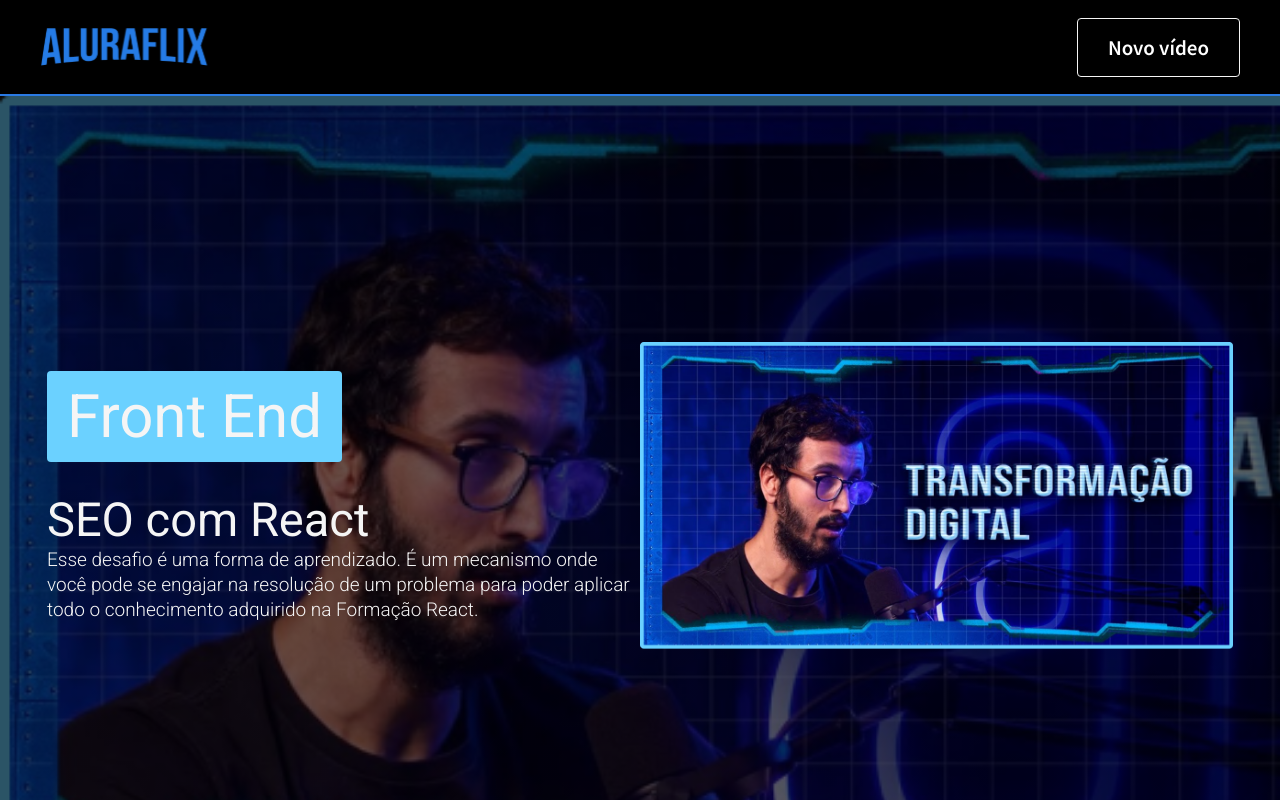
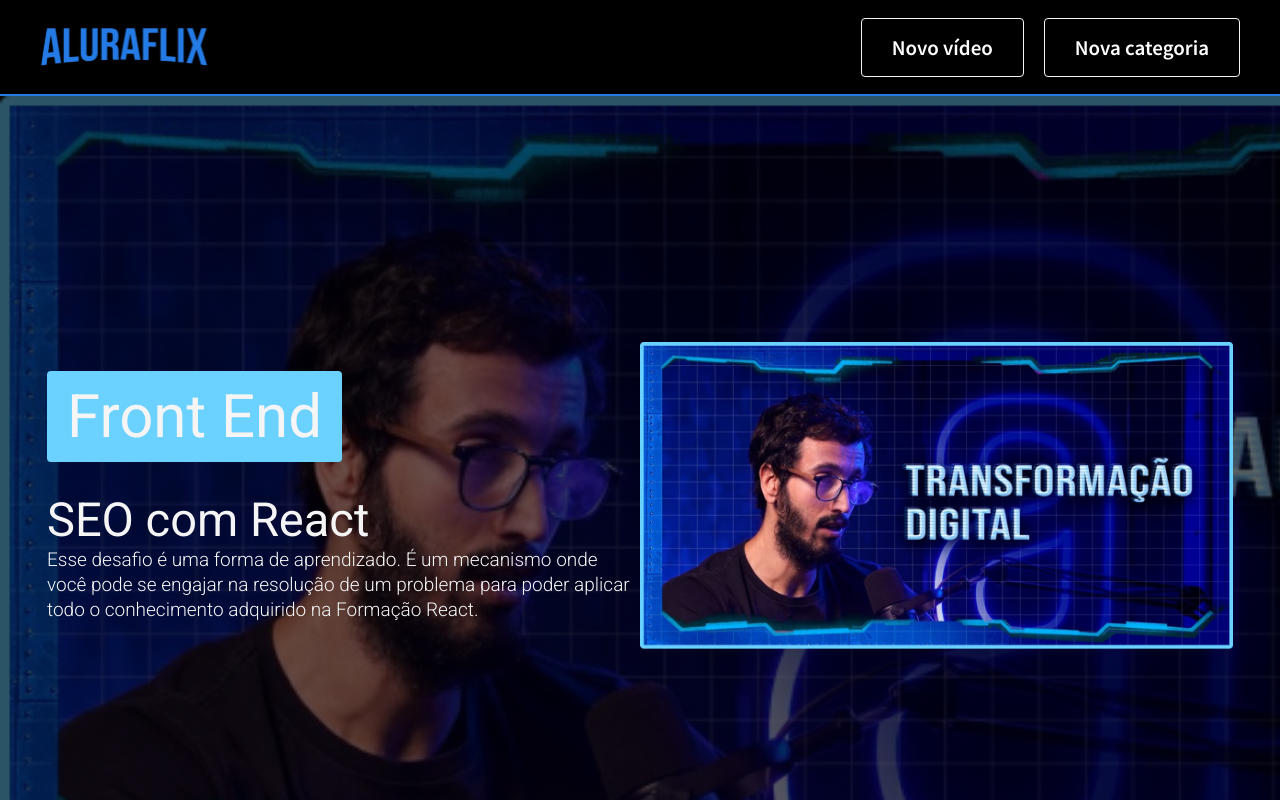
Before and after one commit to bncblnc/dogflix, a React (Create React App) app: page / in a window 1280 px wide. Shown: the top 800 px of the page. Built offline with nearby package versions, Linux system fonts and the light colour scheme.

Commit message:
adding new category button

```diff
--- a/src/components/Header/index.jsx
+++ b/src/components/Header/index.jsx
@@ -18,12 +18,20 @@ const Logo = styled(AluraLogo)`
   flex: 0 0 min-content;
 `;
 
+const Nav = styled.nav`
+  display: flex;
+  gap: 2rem;
+`;
+
 const Header = () => {
   return (
     <>
       <StyledHeader>
         <Logo alt="Logo AluraFlix" />
-        <ButtonSecondary>Novo vídeo</ButtonSecondary>
+        <Nav>
+          <ButtonSecondary>Novo vídeo</ButtonSecondary>
+          <ButtonSecondary>Nova categoria</ButtonSecondary>
+        </Nav>
       </StyledHeader>
       <MarginLine />
     </>
```
